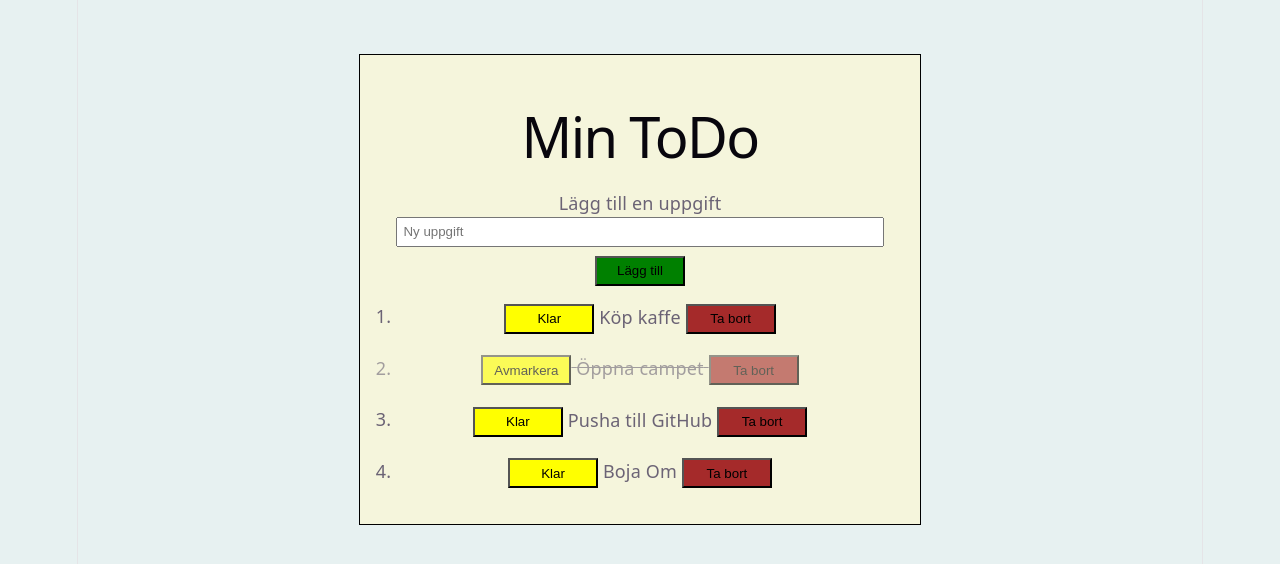
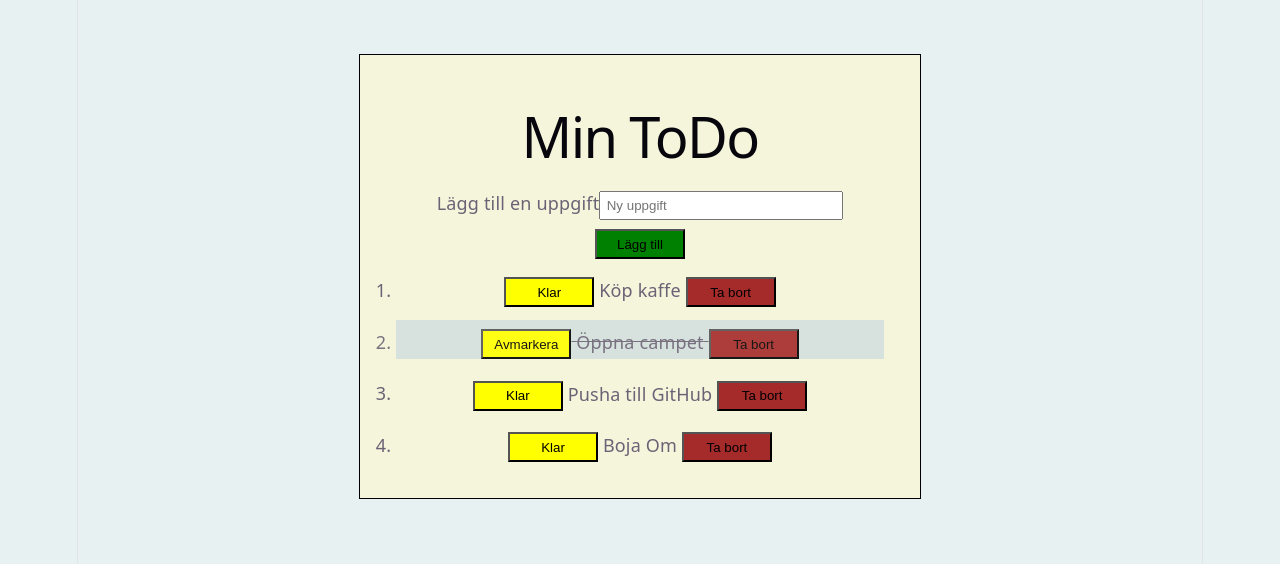
Before and after one commit to OsamaShousha/toDoApp, a React (Vite) app: page / in a window 1280 px wide. Shown: the top 564 px of the page. Built offline with nearby package versions, Linux system fonts and the light colour scheme.

Commit message:
Add recording link to README

```diff
--- a/src/App.css
+++ b/src/App.css
@@ -20,7 +20,7 @@ body{
 }
 
 .input{
-  width: 100%;
+  width: 50%;
   padding: 0.3rem;
   color: black;
 }
@@ -55,5 +55,7 @@ body{
 
 .done {
   text-decoration: line-through;
-  opacity: 0.6;
+  opacity: 0.9;
+  background-color: rgb(212, 224, 224);
+
 }
--- a/src/App.jsx
+++ b/src/App.jsx
@@ -1,3 +1,5 @@
+
+
 import { useState } from 'react'
 import './App.css'
 import List from "./List"
@@ -61,6 +63,8 @@ function removeTodo(id){
     <>
     <main className="main">
      <h1>Min ToDo</h1>
+
+
     {/* {/* <main className="main" > */}
          {/* <form  className="form" onSubmit={addTodo}>
       <label >Lägg till en uppgift</label>
--- a/src/Form.jsx
+++ b/src/Form.jsx
@@ -1,5 +1,5 @@
 
-function Form({text, addTodo, setText }){
+function Form({ addTodo, text, setText }){
     return(
 
 
```
Also changed, not shown: 1 other file (tests, documents, lock files or other folders).
